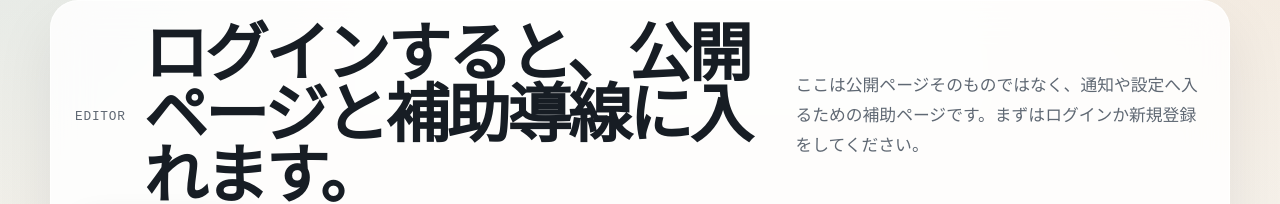
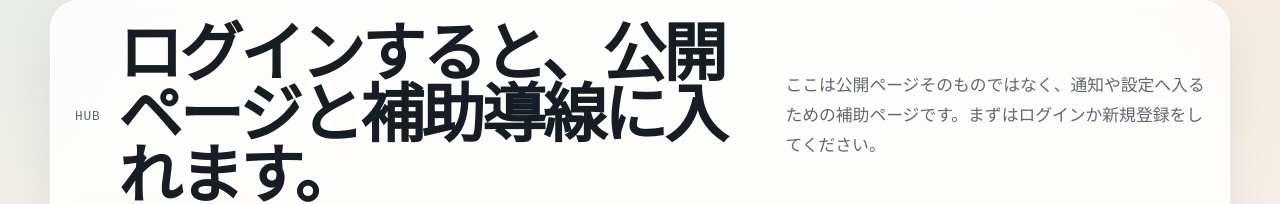
Before and after one commit to KaitoSado/private-field-homepage, a Next.js app: page /me in a window 1280 px wide. Shown: the part 107-311 px from the top of the page. Built offline with nearby package versions, Linux system fonts and the light colour scheme; no server answers.

Commit message:
Rename editor page to hub

```diff
--- a/app/me/page.js
+++ b/app/me/page.js
@@ -1,7 +1,7 @@
 import { MeRedirectPanel } from "@/components/me-redirect-panel";
 
 export const metadata = {
-  title: "編集ページ | FieldCard Social"
+  title: "ハブ | FieldCard Social"
 };
 
 export default function MePage() {
--- a/components/header-nav.js
+++ b/components/header-nav.js
@@ -82,7 +82,7 @@ export function HeaderNav() {
 
   const menuLinks = session
     ? [
-        { href: "/me", label: "編集ページ" },
+        { href: "/me", label: "ハブ" },
         { href: "/settings", label: "Settings" },
         ...(profileMeta.role === "admin"
           ? [
--- a/components/me-redirect-panel.js
+++ b/components/me-redirect-panel.js
@@ -69,7 +69,7 @@ export function MeRedirectPanel() {
   if (state.loading) {
     return (
       <section className="surface empty-state">
-        <h1>編集ページを準備しています</h1>
+        <h1>ハブを準備しています</h1>
         <p>公開ページまわりの補助導線を読み込んでいます。</p>
       </section>
     );
@@ -79,7 +79,7 @@ export function MeRedirectPanel() {
     return (
       <section className="surface dashboard-hero my-page-gate">
         <div className="dashboard-hero-head">
-          <p className="eyebrow">Editor</p>
+          <p className="eyebrow">Hub</p>
           <h1>ログインすると、公開ページと補助導線に入れます。</h1>
           <p className="headline">
             ここは公開ページそのものではなく、通知や設定へ入るための補助ページです。まずはログインか新規登録をしてください。
@@ -101,7 +101,7 @@ export function MeRedirectPanel() {
     <div className="dashboard-layout">
       <section className="surface dashboard-hero my-page-gate">
         <div className="dashboard-hero-head">
-          <p className="eyebrow">Editor</p>
+          <p className="eyebrow">Hub</p>
           <h1>公開ページのための補助導線。</h1>
           <p className="headline">
             プロフィール編集や記事追加は公開ページ側で行い、ここでは通知、設定、運用ページへ移動できます。
```
